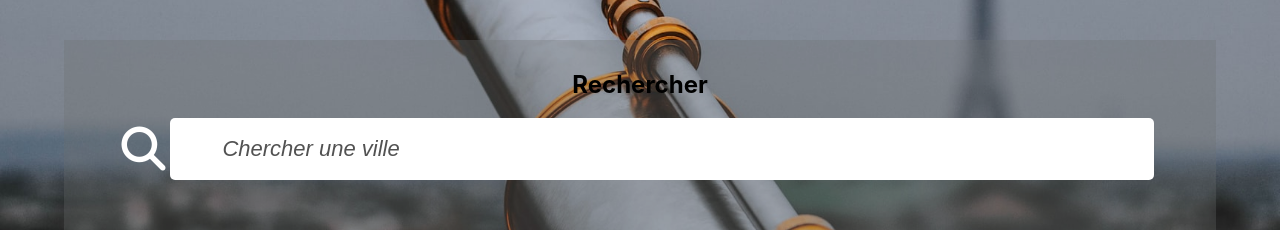
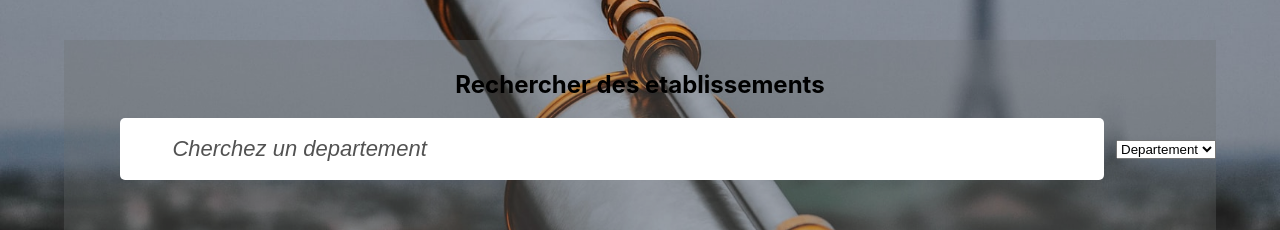
Before and after one commit to gbasset/frontend_handimove, a React (Create React App) app: page /search in a window 1280 px wide. Shown: the part 155-385 px from the top of the page. Built offline with nearby package versions, Linux system fonts and the light colour scheme.

Commit message:
add the search by select custom

```diff
--- a/src/Components/Search/ResultsOfSearchContainer.js
+++ b/src/Components/Search/ResultsOfSearchContainer.js
@@ -2,7 +2,7 @@
 import React, { useEffect, useState } from 'react'
 import UseFetch from '../../Hooks/UseFetch'
 import { StatusAlertService } from 'react-status-alert'
-export default function ResultsOfSearchContainer({ townList, setTownList, handleChange, setResults }) {
+export default function ResultsOfSearchContainer({ townList, setTownList, handleChange, setResults, searchType }) {
 
 
     const { status, data, fetchData } = UseFetch();
@@ -15,7 +15,7 @@ export default function ResultsOfSearchContainer({ townList, setTownList, handle
     }
     useEffect(() => {
         if (idOfSearchElement) {
-            fetchData(`/search/establishment/town/${idOfSearchElement}`)
+            fetchData(`/search/establishment/${searchType}/${idOfSearchElement}`)
         }
     }, [idOfSearchElement])
     useEffect(() => {
--- a/src/Components/Search/Search.js
+++ b/src/Components/Search/Search.js
@@ -11,16 +11,18 @@ export default function Search() {
     const { value, handleChange, notReload } = UseInputSearch(INITIAL_STATE);
     const { status, data, fetchData } = UseFetch();
     const [url, setUrl] = useState("searchby/town/")
-    const [townList, setTownList] = useState([])
+    const [listOfSites, setListOfStites] = useState([])
     const [results, setResults] = useState()
+    const [searchType, setSearchType] = useState('department')
     console.log('INITIAL_STATE', value);
-    console.log('townList', townList);
+    console.log('townList', listOfSites);
+
     useEffect(() => {
         const timer = setTimeout(() => {
             if (value.length !== 0 && !notReload) {
-                fetchData(url + value)
+                fetchData(`searchby/${searchType}/${value}`)
             } else {
-                setTownList([])
+                setListOfStites([])
             }
         }, 800)
         return () => {
@@ -29,25 +31,48 @@ export default function Search() {
     }, [value])
     useEffect(() => {
         if (data) {
-            setTownList(data)
+            setListOfStites(data)
         }
     }, [data])
 
-
+    const onChangeFunction = (e) => {
+        handleChange('', true)
+        setSearchType(e.target.value)
+    }
+    const searchTypeList = [
+        {
+            value: 'town',
+            label: 'Ville',
+            placeholder: 'Cherchez une ville'
+        },
+        {
+            value: 'department',
+            label: 'Departement',
+            placeholder: 'Cherchez un departement'
+        },
+        {
+            value: 'regions',
+            label: 'Region',
+            placeholder: 'Cherchez une region'
+        },
+    ]
     return (
         <div className="search_container">
             <div className="search_header">
                 <section>
-                    <h1>Rechercher</h1>
+                    <h1>Rechercher des etablissements</h1>
                     <InputSearch
                         name="town"
                         onChangeValue={(e) => handleChange(e)}
                         valueInSearchBar={value}
-                        placeholder="Chercher une ville"
+                        placeholder={searchTypeList.filter(elem => elem.value === searchType)[0].placeholder}
+                        searchType={searchType}
+                        onChangeFunction={(e) => onChangeFunction(e)}
                     />
                     <ResultsOfSearchContainer
-                        townList={townList}
-                        setTownList={(e) => setTownList(e)}
+                        searchType={searchType}
+                        townList={listOfSites}
+                        setTownList={(e) => setListOfStites(e)}
                         setResults={(e) => setResults(e)}
                         handleChange={(e, elem) => handleChange(e, elem)}
                     />
--- a/src/Components/UI/InputSearch.js
+++ b/src/Components/UI/InputSearch.js
@@ -1,6 +1,21 @@
 import React from 'react'
 
-export default function InputSearch({ onChangeValue, valueInSearchBar, placeholder, name, label }) {
+export default function InputSearch({ onChangeValue, valueInSearchBar, placeholder, name, label, onChangeFunction, searchType }) {
+
+    const searchTypeList = [
+        {
+            value: 'town',
+            label: 'Ville'
+        },
+        {
+            value: 'department',
+            label: 'Departement'
+        },
+        {
+            value: 'regions',
+            label: 'Region'
+        },
+    ]
     return (
         <div className="search_bar_container">
             <i className="fa fa-search"></i>
@@ -10,6 +25,15 @@ export default function InputSearch({ onChangeValue, valueInSearchBar, placehold
                 value={valueInSearchBar}
                 placeholder={placeholder}
             />
+            <select
+                name="typeOfSearch"
+                value={searchType}
+                onChange={onChangeFunction}
+            >
+                {searchTypeList.map((elem, i) =>
+                    <option value={elem.value}>{elem.label}</option>
+                )}
+            </select>
         </div>
     )
 }
```
